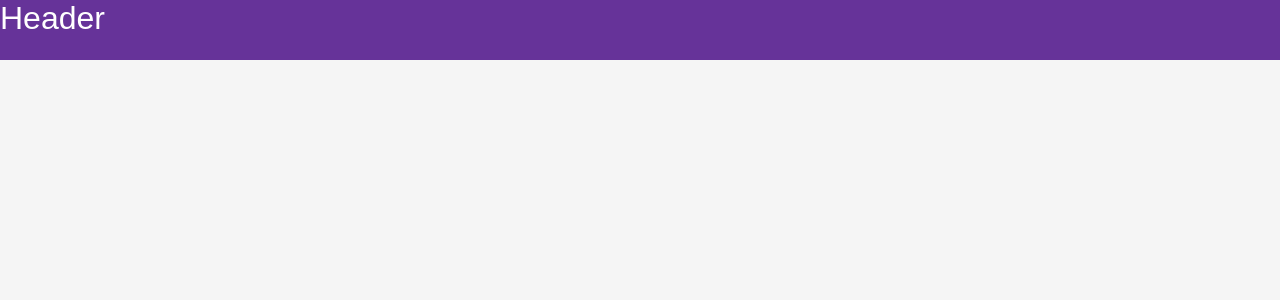
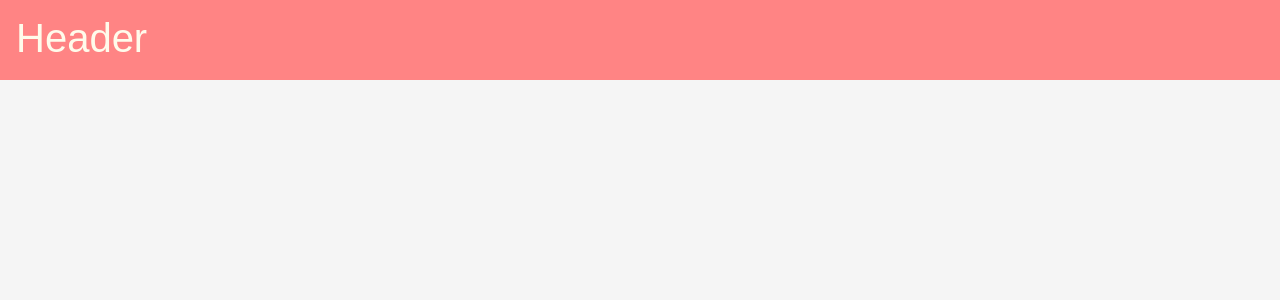
Before and after one commit to cleverpanther/taskmanager, a React (Create React App) app: page / in a window 1280 px wide. Shown: the top 300 px of the page. Built offline with nearby package versions, Linux system fonts and the light colour scheme.

Commit message:
configuration typescript + styled components + eslint + prettrier

```diff
--- a/prettier.config.js
+++ /dev/null
@@ -1,5 +0,0 @@
-module.exports = {
-  singleQuotes: true,
-  printWidth: 100,
-  endOfLine: "auto",
-};
--- a/src/App.tsx
+++ b/src/App.tsx
@@ -1,13 +1,8 @@
 import React from "react";
 import { ThemeProvider } from "styled-components";
 import GlobalStyles from "./styles/global";
+import theme from "./styles/theme";
 import Header from "./components/Header";
-
-const theme = {
-  color: {
-    primary: "#rebeccapurple",
-  },
-};
 
 const App: React.FC = () => {
   return (
--- a/src/components/Header/index.tsx
+++ b/src/components/Header/index.tsx
@@ -3,10 +3,11 @@ import styled from "styled-components";
 
 const Container = styled.div`
   display: flex;
-  height: 60px;
-  background-color: rebeccapurple;
-  color: #fff;
-  font-size: 2rem;
+  height: 80px;
+  padding: ${({ theme }) => theme.spacing.sm};
+  background-color: ${({ theme }) => theme.colors.primary};
+  color: ${({ theme }) => theme.colors.secondary};
+  font-size: ${({ theme }) => theme.fontSize.lg};
 `;
 
 const Header: React.FC = () => {
--- /dev/null
+++ b/src/styles/theme.ts
@@ -0,0 +1,22 @@
+const theme = {
+  colors: {
+    primary: "#FF8484",
+    secondary: "#FFFBEB",
+  },
+  spacing: {
+    xs: "0.5rem",
+    sm: "1rem",
+    md: "1.5rem",
+    lg: "3rem",
+    xl: "5rem",
+  },
+  fontSize: {
+    xs: ".75rem",
+    sm: "1rem",
+    md: "1.5rem",
+    lg: "2.5rem",
+    xl: "5rem",
+  },
+};
+
+export default theme;
```
Also changed, not shown: .prettierrc.json (added).
